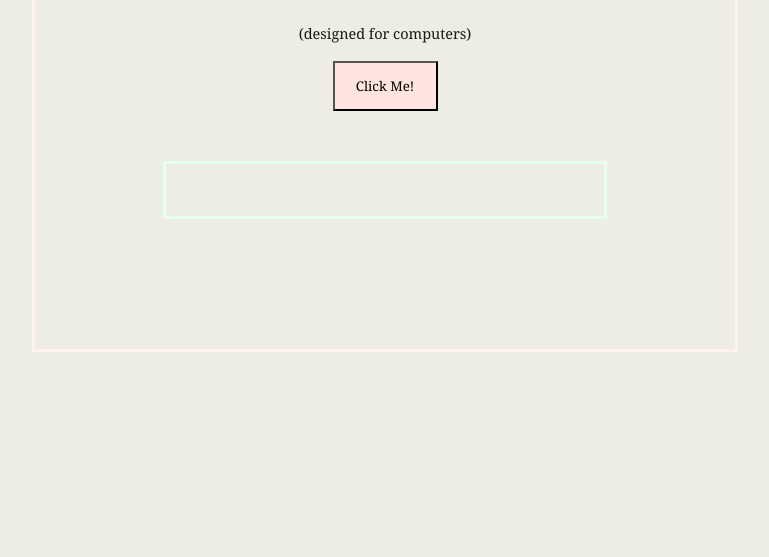
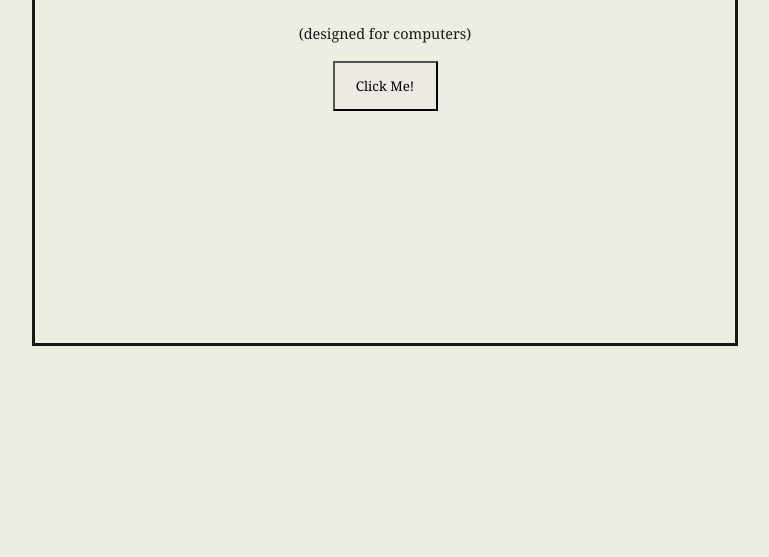
Before and after one commit to zhudaniel312/button-clicker, a plain HTML site: page index.html in a window 1280 px wide. Shown: the part 243-800 px from the top of the page, without its empty margins (255-1024 px from the left). Drawn offline with Linux system fonts and the light colour scheme.

Commit message:
css change

```diff
--- a/index.html
+++ b/index.html
@@ -19,14 +19,14 @@
                 width:            15%;
                 height:           50px;
                 color:            black;
-                background-color: rgb(255, 228, 224);
+                background-color: rgb(237, 234, 228);
                 border:           solid 3px text;
                 font-family:      Georgia;
             }
 
             #point-display{
                 font-size:        70%;
-                color:            rgb(255, 242, 240);
+                color:            rgb(24, 24, 23);
                 text-align:       left;
                 position:         absolute;
                 top:              104px;
@@ -46,8 +46,8 @@
             #update-log{
                 font-size:        19px;
                 margin-top:       20px;
-                color:            rgb(229, 255, 240);
-                border:           solid 3px rgb(229, 255, 240);
+                color:            rgb(24, 24, 23);
+                border:           solid 3px text;
                 width:            438px;
                 margin-left:      auto;
                 margin-right:     auto;
@@ -57,7 +57,7 @@
             }
 
             #main-content{
-                border:           solid 3px rgb(255, 242, 240);
+                border:           solid 3px rgb(24, 24, 23);
                 margin-top:       100px;
                 width:            700px;
                 margin-left:      auto;
```
